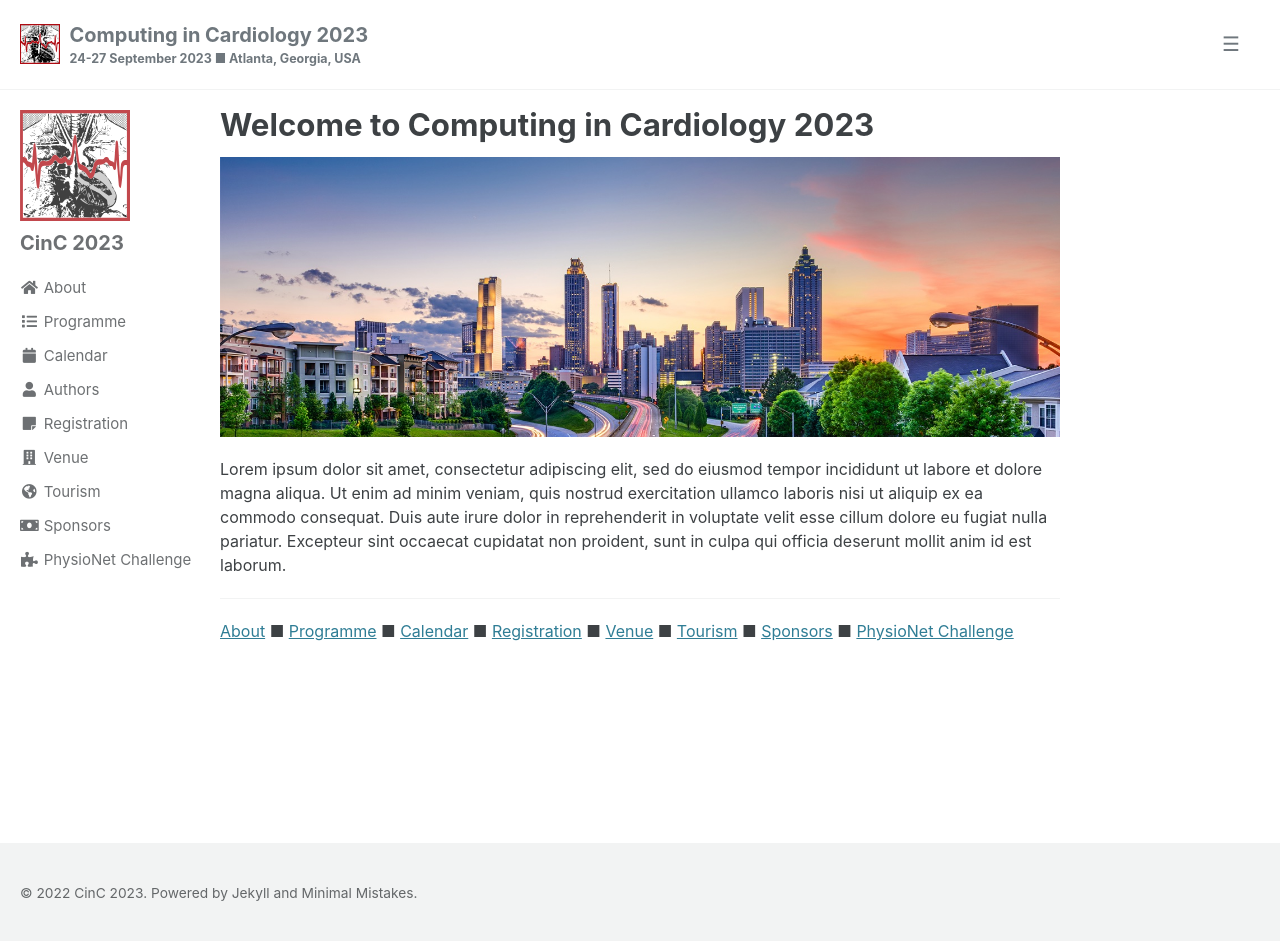
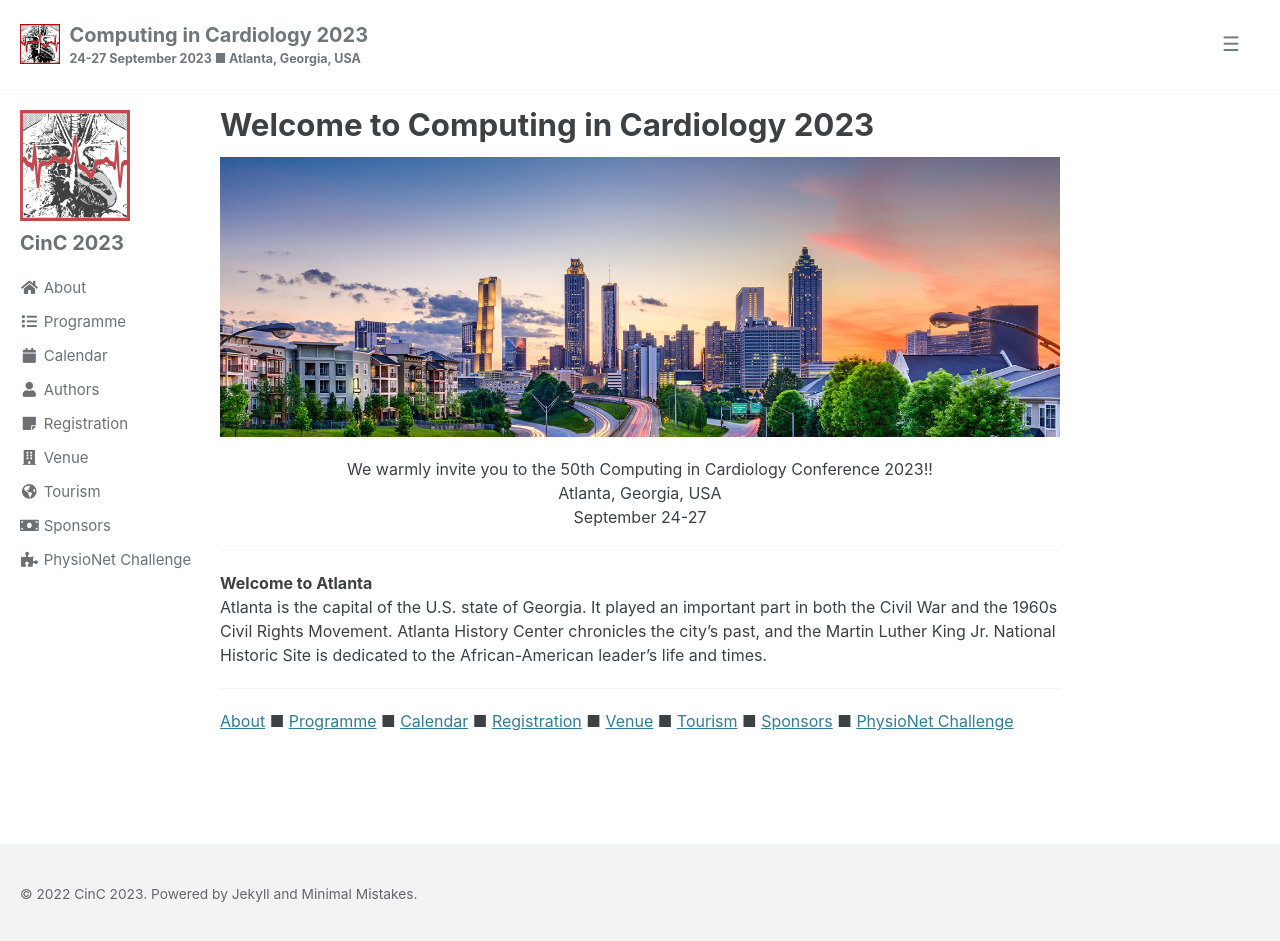
Before and after one commit to cinc2023/cinc2023.github.io, a Jekyll site: the page built from pages/home.md, in a window 1280 px wide and 944 px high. Shown: the top 941 px of the window. Built offline with Jekyll 4.4.1, drawn with Linux system fonts in a browser that asks for light colours; cached includes are drawn as plain includes.

```diff
--- a/pages/home.md
+++ b/pages/home.md
@@ -7,7 +7,14 @@ permalink: /
 
 ![Atlanta skyline](/assets/img/skyline.jpg)
 
-Lorem ipsum dolor sit amet, consectetur adipiscing elit, sed do eiusmod tempor incididunt ut labore et dolore magna aliqua. Ut enim ad minim veniam, quis nostrud exercitation ullamco laboris nisi ut aliquip ex ea commodo consequat. Duis aute irure dolor in reprehenderit in voluptate velit esse cillum dolore eu fugiat nulla pariatur. Excepteur sint occaecat cupidatat non proident, sunt in culpa qui officia deserunt mollit anim id est laborum.
+<p align="center">
+We warmly invite you to the 50th Computing in Cardiology Conference 2023!! <br/>
+Atlanta, Georgia, USA<br/>
+September 24-27<br/>
+</p>
+---
+**Welcome to Atlanta**<br/>
+Atlanta is the capital of the U.S. state of Georgia. It played an important part in both the Civil War and the 1960s Civil Rights Movement. Atlanta History Center chronicles the city's past, and the Martin Luther King Jr. National Historic Site is dedicated to the African-American leader's life and times.
 
 ---
 
```
Also changed, not shown: pages/about.md (+8 -15 lines), pages/authors.md (+7 -6 lines), pages/calendar.md (+1 -1 lines), pages/venue.md (+3 -1 lines).
